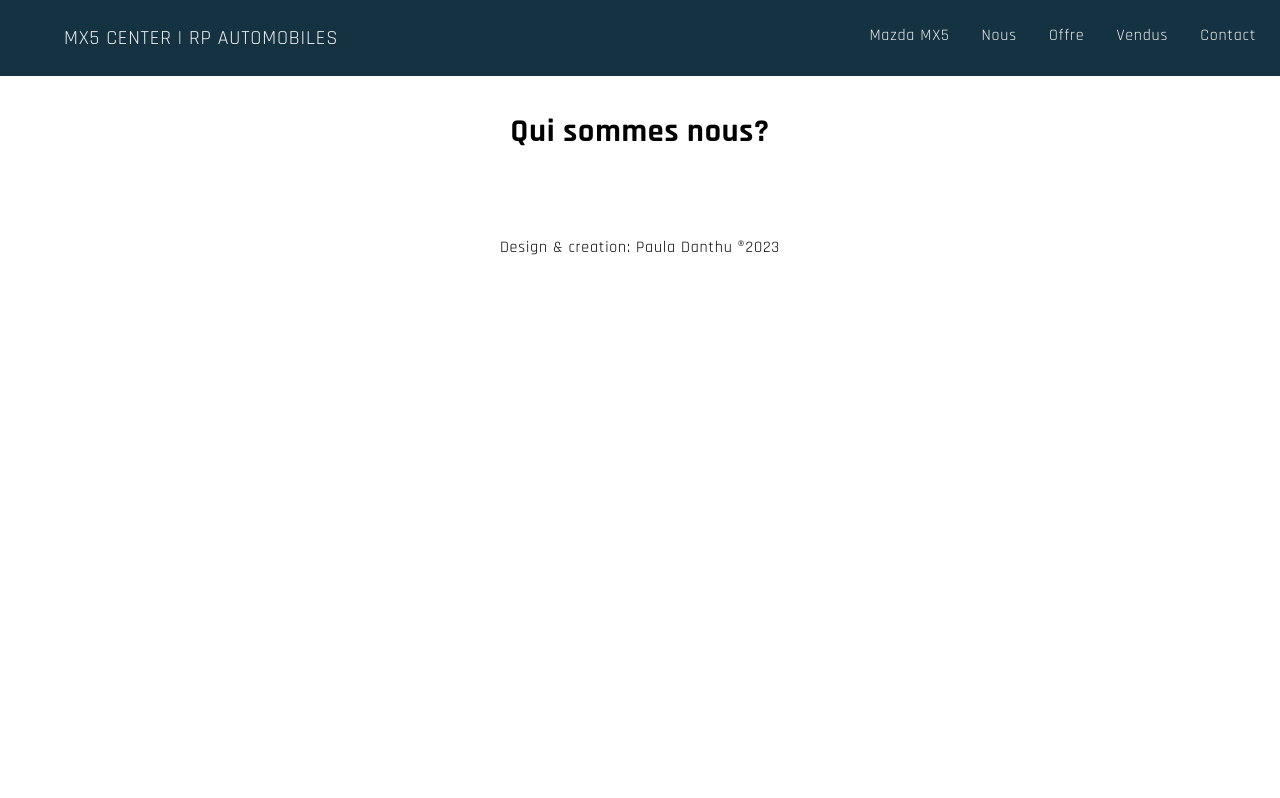
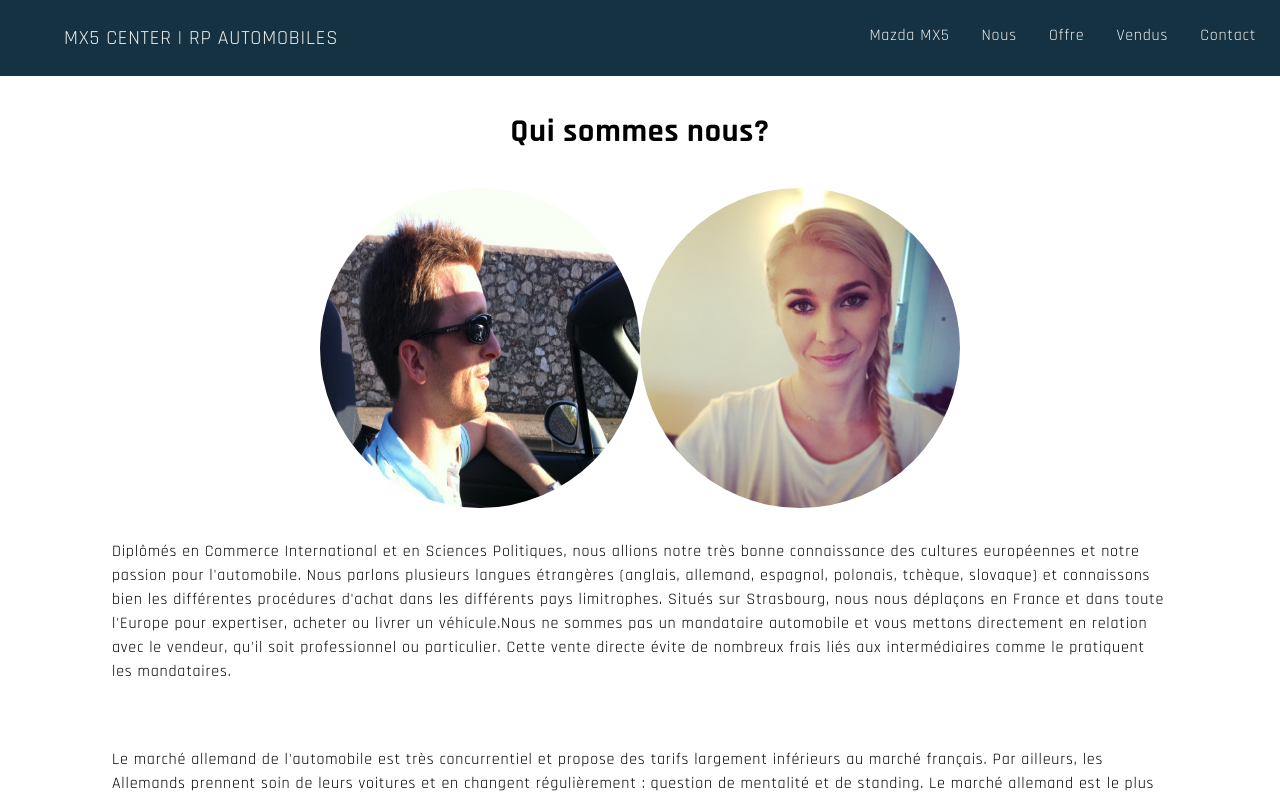
Before and after one commit to PaulaDanthu/rpautomobiles-app, a Vue app: page /about in a window 1280 px wide. Shown: the top 798 px of the page. Built offline with nearby package versions, Linux system fonts and the light colour scheme; the HTML template or start-up script is replaced by a standard one.

Commit message:
about photos uploaded

```diff
--- a/src/components/About.vue
+++ b/src/components/About.vue
@@ -3,16 +3,31 @@
         <h1>
             Qui sommes nous?
         </h1>
-
+        <div class="round-photos">
+            <img src="../assets/robin.jpg" alt="robin">
+            <img src="../assets/paula.jpg" alt="paula">
+        </div>
+        <p v-for="desc in descriptions"> {{ desc.text }}</p>
     </div>
         <my-footer />
 </template>
 
 <script>
-import Footer from './Footer.vue';
+import Footer from './Footer.vue'
+import { ref } from 'vue'
 
 export default {
     setup() {
+        const descriptions = ref([
+            {id: 1,
+            text: "Diplômés en Commerce International et en Sciences Politiques, nous allions notre très bonne connaissance des cultures européennes et notre passion pour l'automobile. Nous parlons plusieurs langues étrangères (anglais, allemand, espagnol, polonais, tchèque, slovaque) et connaissons bien les différentes procédures d'achat dans les différents pays limitrophes. Situés sur Strasbourg, nous nous déplaçons en France et dans toute l'Europe pour expertiser, acheter ou livrer un véhicule.Nous ne sommes pas un mandataire automobile et vous mettons directement en relation avec le vendeur, qu'il soit professionnel ou particulier. Cette vente directe évite de nombreux frais liés aux intermédiaires comme le pratiquent les mandataires."},
+            {id: 2,
+            text: "Le marché allemand de l'automobile est très concurrentiel et propose des tarifs largement inférieurs au marché français. Par ailleurs, les Allemands prennent soin de leurs voitures et en changent régulièrement : question de mentalité et de standing. Le marché allemand est le plus grand marché automobile d'Europe et vous permettra de trouver un modèle allemand, français, japonais ou autres. Des modèles d'autres pays vous permettront également d'économiser, comme sur les allemandes, jusqu'à 30 %.Nous vous donnerons notre avis et conseils (meilleur rapport qualité/prix, revente,...). Une fois votre choix arrêté : nous négocions si c'est possible le véhicule et finalisons la vente."},
+            {id: 3,
+            text: "Vous cherchez une MX5 et vous ne voulez pas attendre 5 moi ? Achetez une occasion recente en Allemagne ! Votre voiture d'occasion au meilleur tarif depuis l'Allemagne : Audi, BMW, Mercedes, VW, toutes marques françaises, italiennes et japonaises.Nous sommes spécialisés en cabriolets type Mazda Mx5 et pick-up (Toyota, Mitsubishi, Isuzu,...) Depuis toujours, la passion de l'automobile nous anime, laissez-nous vous en faire profiter."
+            }
+        ])
+        return { descriptions }
     },
 
     components: {
@@ -22,6 +37,22 @@ export default {
 
 </script>
 
-<style>
+<style scoped>
 
+p {
+    margin-left: 5rem;
+    margin-right: 5rem;
+    padding: 2rem;
+}
+
+.round-photos {
+    display: flex;
+    justify-content: center;
+}
+
+img {
+    border-radius: 50%;
+    width: 20rem;
+    height: 20rem;
+}
 </style>
--- a/src/components/MazdaMX5.vue
+++ b/src/components/MazdaMX5.vue
@@ -53,7 +53,7 @@ export default {
 
 </script>
 
-<style>
+<style scoped>
 img {
     width: 25rem;
     height: 20rem;
```
Also changed, not shown: src/assets/paula.jpg (added), src/assets/robin.jpg (added).
